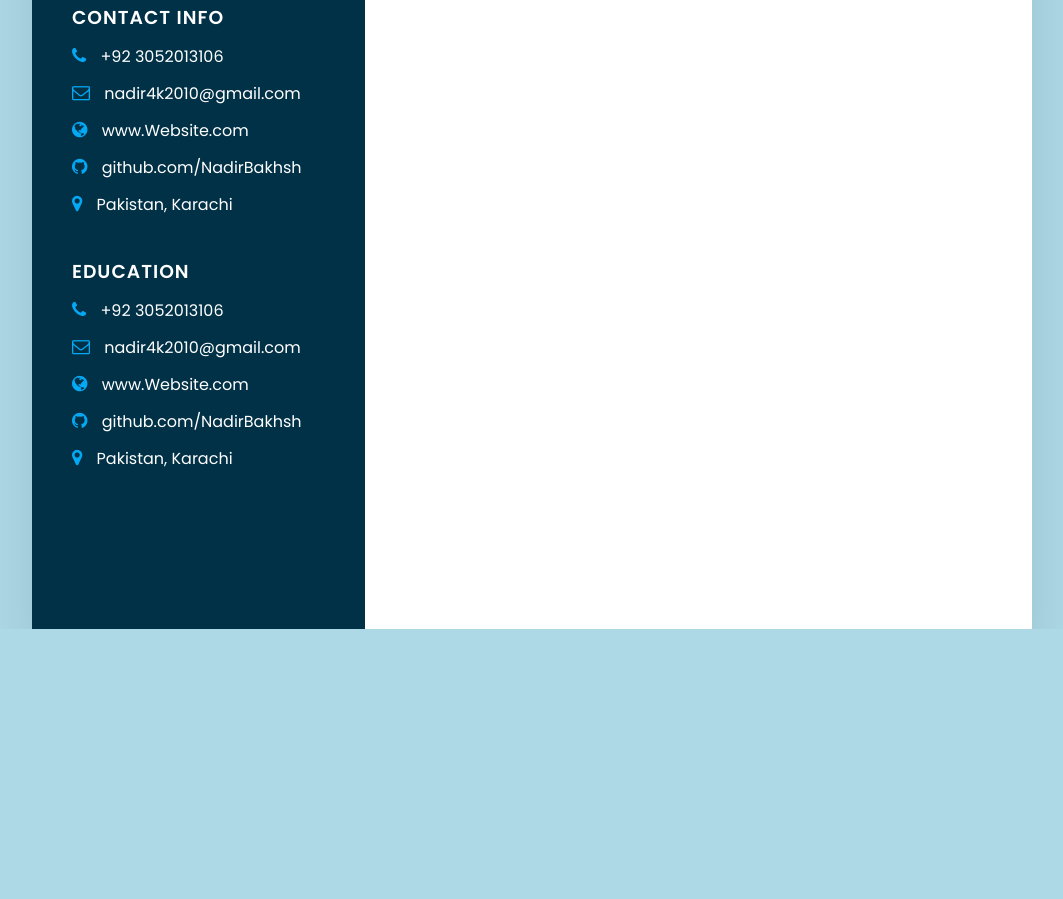
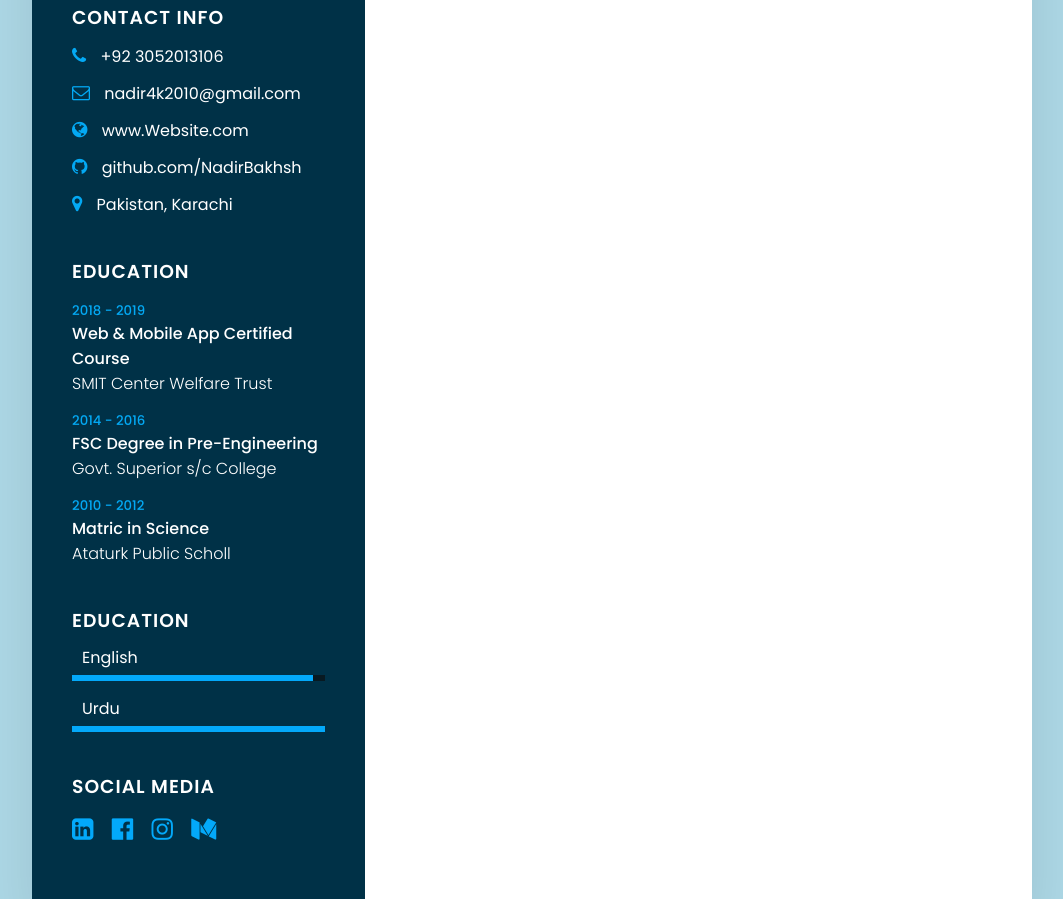
Before and after one commit to NadirBakhsh/CV-templates, a plain HTML site: page CV-Template-1/index.html in a window 1280 px wide. Shown: the part 391-1290 px from the top of the page, without its empty margins (108-1171 px from the left). Before the commit the page ends 1020 px from the top, so only its background shows below. Drawn offline with Linux system fonts and the light colour scheme.

Commit message:
add social media icons

```diff
--- a/CV-Template-1/index.html
+++ b/CV-Template-1/index.html
@@ -122,6 +122,61 @@
             color: #fff;
         }
 
+        .contactInfo.education li {
+            margin-top: 15px;
+        }
+
+        .contactInfo.education h5 {
+            color: #03a9f4;
+            font-weight: 500;
+        }
+        .contactInfo.education h4:nth-child(2) {
+            color: #fff;
+            font-weight: 500;
+        }
+
+        .contactInfo.education h4 {
+            color: #fff;
+            font-weight: 300;
+        }
+
+        .contactInfo.education h4 {
+            color: #fff;
+            font-weight: 300;
+        }
+
+        .contactInfo.languages .percent {
+            position: relative;
+            height: 6px;
+            width: 100%;
+            background: #081921;
+            margin-top: 5px;
+            display: block;
+        }
+        .contactInfo.languages li:nth-child(2) {
+            margin-top: 15px;
+        }
+        .contactInfo.languages .percent div {
+            position: absolute;
+            top: 0;
+            left: 0;
+            height: 100%;
+            background: #03a9fa;
+        }
+
+        .contactInfo.socail-media a:nth-child(1) {
+            margin-left: 0px;
+        }
+        .contactInfo.socail-media a {
+            font-size: 25px;
+            color: #03a9fa;
+            margin-left: 14px;
+        }
+
+        .contactInfo.socail-media a:hover {
+            color: #fff;
+        }
+
         .container .right_Side{
             position: relative;
             background: #fff;
@@ -175,27 +230,51 @@
                 <h3 class="title">Education</h3>
                 <ul>
                     <li>
-                        <span class="icon"><i class="fa fa-phone" aria-hidden="true"></i></span>
-                        <span  class="text">+92 3052013106</span>
+                      <h5>2018 - 2019</h5>
+                      <h4>Web & Mobile App Certified Course</h4>
+                      <h4>SMIT Center Welfare Trust</h4>
                     </li>
                     <li>
-                        <span class="icon"><i class="fa fa-envelope-o" aria-hidden="true"></i></span>
-                        <span  class="text">nadir4k2010@gmail.com</span>
+                      <h5>2014 - 2016</h5>
+                      <h4>FSC Degree in Pre-Engineering</h4>
+                      <h4>Govt. Superior s/c College</h3>
                     </li>
                     <li>
-                        <span class="icon"><i class="fa fa-globe" aria-hidden="true"></i></span>
-                        <span  class="text">www.Website.com</span>
-                    </li>
-                    <li>
-                        <span class="icon"><i class="fa fa-github" aria-hidden="true"></i></span>
-                        <span  class="text">github.com/NadirBakhsh</span>
-                    </li>
-                    <li>
-                        <span class="icon"><i class="fa fa-map-marker" aria-hidden="true"></i></span>
-                        <span  class="text">Pakistan, Karachi</span>
+                      <h5>2010 - 2012</h5>
+                      <h4>Matric in Science</h4>
+                      <h4>Ataturk Public Scholl</h3>
                     </li>
                 </ul>
             </div>
+            <div class="contactInfo languages">
+                <h3 class="title">Education</h3>
+                <ul>
+                    <li>
+                        <span class="text">English</span>
+                        <span class="percent">
+                            <div style="width: 95%;"></div>
+                        </span>
+                    </li>
+                    <li>
+                        <span class="text">Urdu</span>
+                        <span class="percent">
+                            <div style="width: 100%;"></div>
+                        </span>
+                    </li>
+                </ul>
+            </div>
+            <div class="contactInfo socail-media">
+                <h3 class="title">Social Media</h3>
+                <ul>
+                    <li>
+                        <a href="#" target="_blank"><i class="fa fa-linkedin-square" aria-hidden="true"></i></a>
+                        <a href="#" target="_blank"><i class="fa fa-facebook-official" aria-hidden="true"></i></a>
+                        <a href="#" target="_blank"><i class="fa fa-instagram" aria-hidden="true"></i></i></a>
+                        <a href="#" target="_blank"><i class="fa fa-medium" aria-hidden="true"></i></a>
+                    </li>
+                </ul>
+            </div>
+        </div>
         </div>
 
         <div class="right_Side"></div>
```
